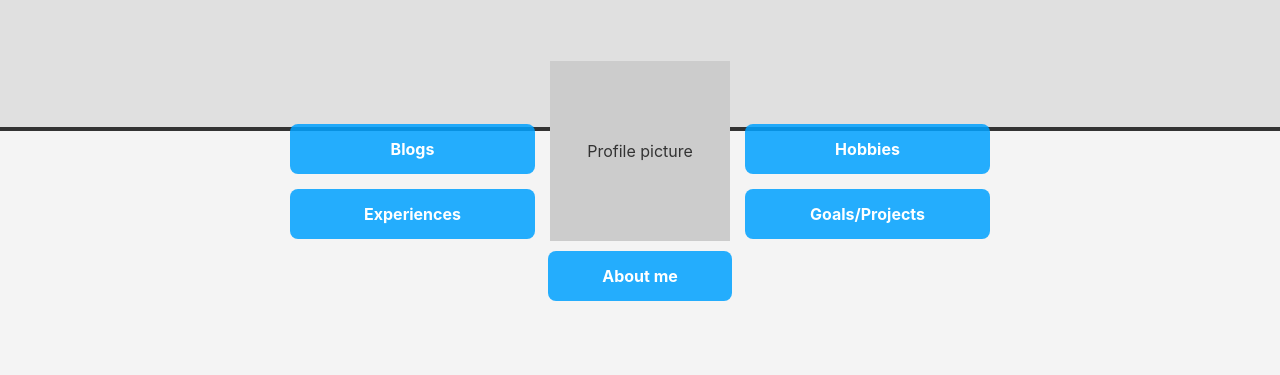
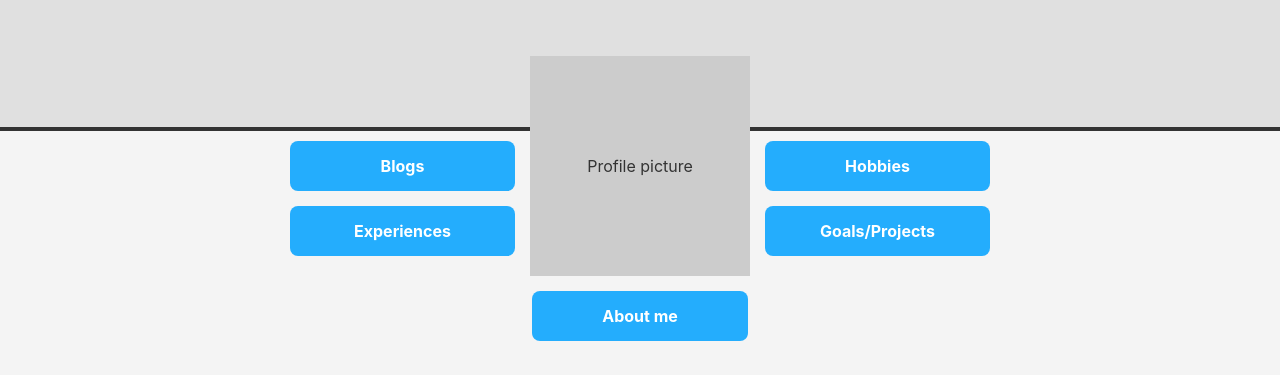
Before and after one commit to RudranshGoel/RudranshGoel.github.io, a plain HTML site: page index.html in a window 1280 px wide. Shown: the part 173-548 px from the top of the page. Drawn offline with Linux system fonts and the light colour scheme.

Commit message:
updated style

```diff
--- a/style.css
+++ b/style.css
@@ -10,8 +10,9 @@ body {
 .main-header {
     position: relative;
     width: 100%;
-    /* Increased margin to give the taller center section more space */
-    margin-bottom: 200px;
+    /* --- CHANGE HERE --- */
+    /* Increased margin to give the larger picture more space */
+    margin-bottom: 240px;
 }
 
 .cover-photo {
@@ -30,40 +31,40 @@ body {
 
 .profile-area {
     position: absolute;
-    /* Adjusted bottom positioning to better align with the new structure */
-    bottom: -170px;
+    /* --- CHANGE HERE --- */
+    /* Adjusted bottom positioning for the larger picture */
+    bottom: -210px;
     left: 50%;
     transform: translateX(-50%);
     width: 90%;
     max-width: 700px;
     display: grid;
-    grid-template-columns: 1fr auto 1fr; /* Center column is now auto-width */
+    grid-template-columns: 1fr auto 1fr;
     grid-template-rows: auto auto;
     gap: 15px;
     align-items: center;
 }
 
-/* --- NEW CONTAINER RULE --- */
-/* This container now holds the picture and button, and is placed in the grid */
 .profile-container {
     grid-column: 2 / 3;
-    /* Span both rows to allow vertical alignment */
     grid-row: 1 / 3;
     display: flex;
-    flex-direction: column; /* Stack children vertically */
-    align-items: center;    /* Center them horizontally */
-    gap: 10px; /* Space between picture and button */
+    flex-direction: column;
+    align-items: center;
+    gap: 15px; /* Increased gap slightly */
 }
 
 .profile-picture {
-    /* No longer needs grid placement rules */
+    /* --- CHANGE HERE --- */
+    /* Increased the width and height */
+    width: 220px;
+    height: 220px;
+
     background-color: #ccc;
     /* background-image: url('images/profile-picture.png'); */
     background-size: cover;
     background-position: center;
-    width: 180px;
-    height: 180px;
-    margin: 0; /* Margin is now controlled by flex gap */
+    margin: 0;
     display: flex;
     justify-content: center;
     align-items: center;
@@ -93,10 +94,8 @@ body {
 .nav-hobbies { grid-column: 3 / 4; grid-row: 1 / 2; align-self: end; }
 .nav-goals { grid-column: 3 / 4; grid-row: 2 / 3; align-self: start; }
 
-/* --- MODIFIED 'About me' BUTTON RULE --- */
-/* The 'About me' button no longer needs grid placement rules */
 .nav-about {
-    width: 80%; /* Adjust width as needed */
+    width: 80%;
 }
 
 /* Latest Section */
```
